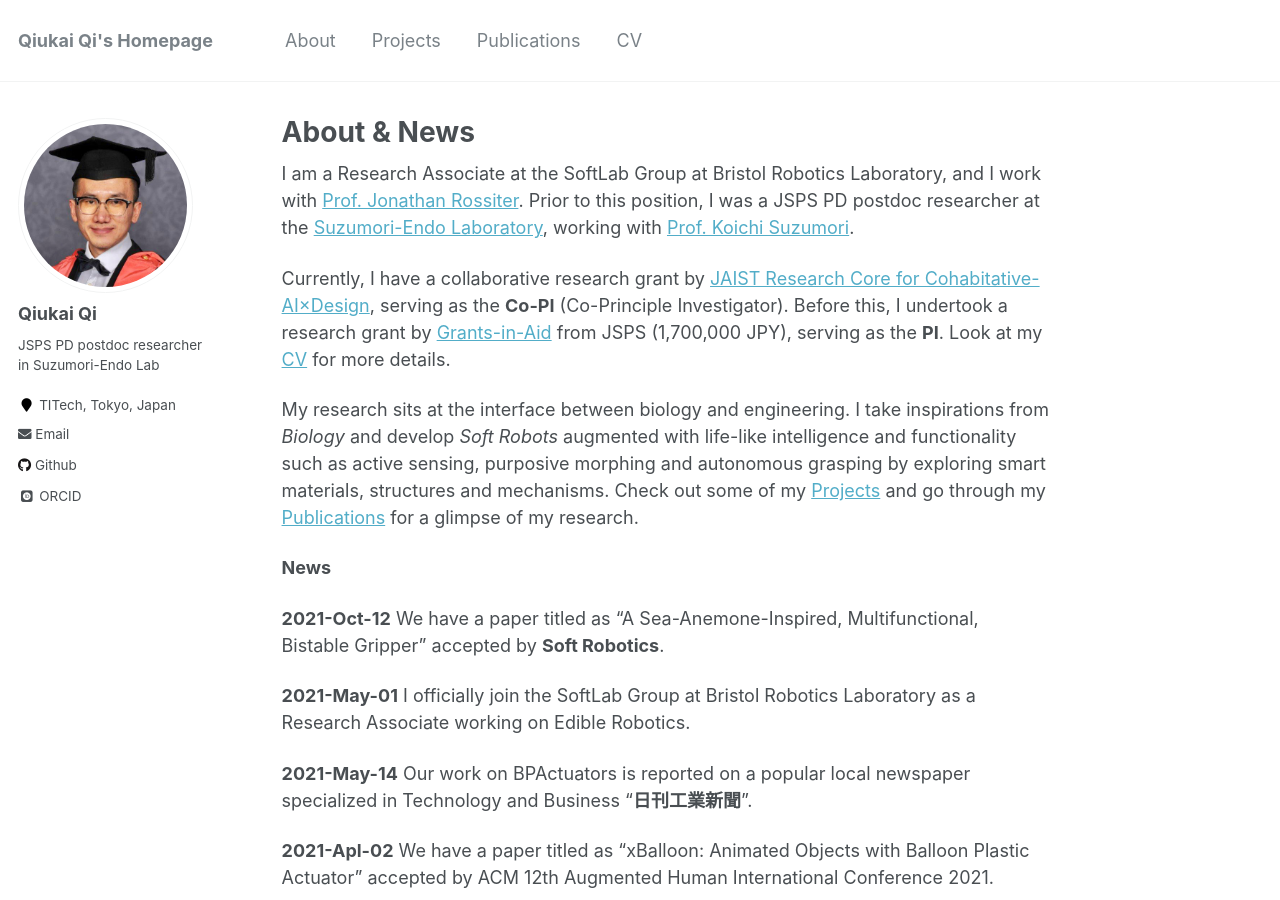
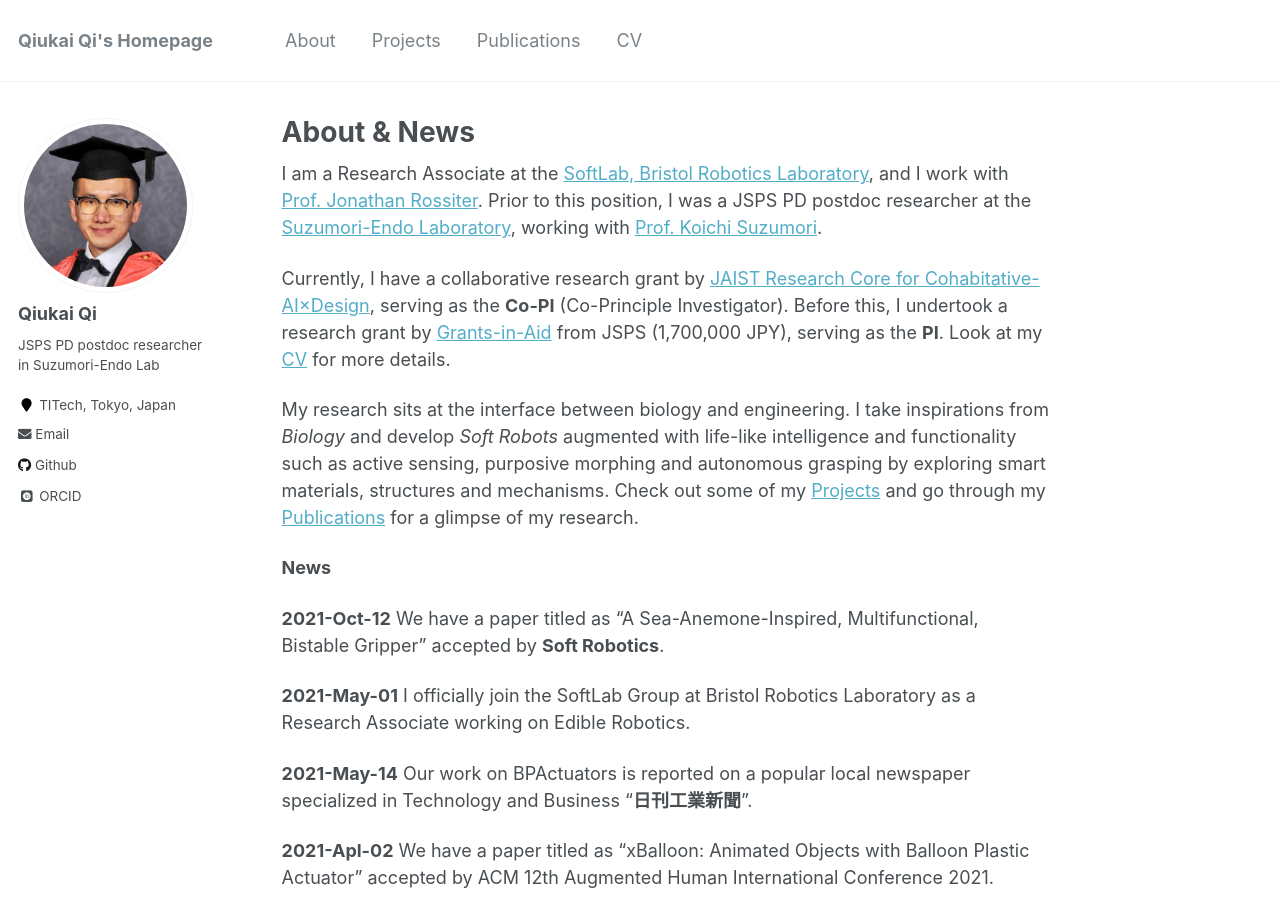
Before and after one commit to QiukaiQi/qiukaiqi.github.io, a Jekyll site: the page built from _pages/about.md, in a window 1280 px wide and 900 px high. Built offline with Jekyll 4.4.1, drawn with Linux system fonts in a browser that asks for light colours; some web fonts are replaced.

Commit message:
Update about.md

```diff
--- a/_pages/about.md
+++ b/_pages/about.md
@@ -8,7 +8,7 @@ redirect_from:
   - /about.html
 ---
 
-I am a Research Associate at the SoftLab Group at Bristol Robotics Laboratory, and I work with [Prof. Jonathan Rossiter](https://www.bristol.ac.uk/people/person/Jonathan-Rossiter-9fcc55a3-fc9a-43a3-97a5-3aceca87cf4f/). Prior to this position, I was a JSPS PD postdoc researcher at the [Suzumori-Endo Laboratory](http://www-robot.mes.titech.ac.jp/home.html), working with [Prof. Koichi Suzumori](https://scholar.google.co.jp/citations?user=tSmkV74AAAAJ&hl=en).
+I am a Research Associate at the [SoftLab, Bristol Robotics Laboratory](https://www.bristolroboticslab.com/soft-robotics), and I work with [Prof. Jonathan Rossiter](https://www.bristol.ac.uk/people/person/Jonathan-Rossiter-9fcc55a3-fc9a-43a3-97a5-3aceca87cf4f/). Prior to this position, I was a JSPS PD postdoc researcher at the [Suzumori-Endo Laboratory](http://www-robot.mes.titech.ac.jp/home.html), working with [Prof. Koichi Suzumori](https://scholar.google.co.jp/citations?user=tSmkV74AAAAJ&hl=en).
 
 Currently, I have a collaborative research grant by [JAIST Research Core for Cohabitative-AI×Design](https://www.jaist.ac.jp/english/research/core-center/caid.html), serving as the **Co-PI** (Co-Principle Investigator). Before this, I undertook a research grant by [Grants-in-Aid](https://www.jsps.go.jp/english/e-grants/index.html) from JSPS (1,700,000 JPY), serving as the **PI**. Look at my [CV](https://qiukaiqi.github.io/cv/) for more details.
 
```
